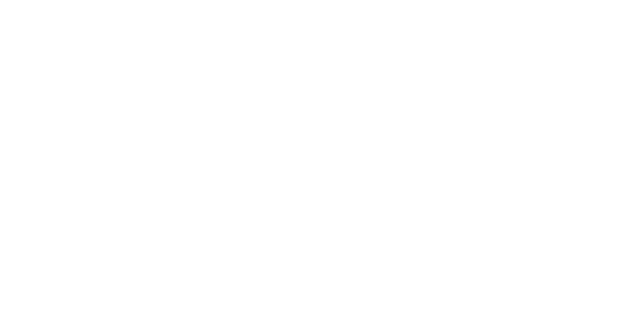
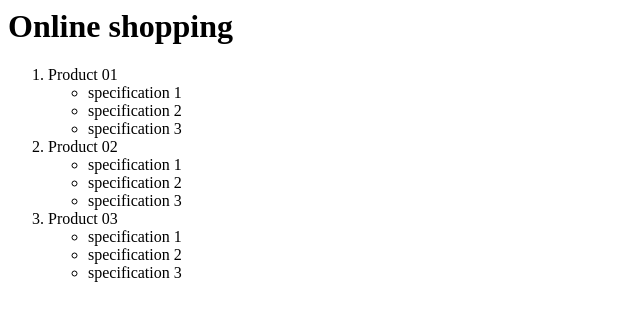
Before and after one commit to Amoda-Nilnuwan/Amoda, a plain HTML site: page Index.html in a window 1280 px wide. Shown: the whole page, without its empty margins (0-640 px from the left). Drawn offline with Linux system fonts and the light colour scheme.

Commit message:
Update Index.html

```diff
--- a/Index.html
+++ b/Index.html
@@ -1,3 +1,48 @@
 <html>
-<title>test</title>
+  <head>
+    <title>
+    <h1>Products</h1>
+    </title>
+    <h1>Online shopping </h1>
+    </head>
+  <body>
+  <ol>
+    <li>Product 01
+  <ul>
+    <li>specification 1
+      </li>
+    <li>specification 2
+      </li>
+    <li>specification 3
+      </li>
+    </ul>
+
+  </li>
+
+    <li>Product 02
+  <ul>
+    <li>specification 1
+      </li>
+    <li>specification 2
+      </li>
+    <li>specification 3
+      </li>
+    </ul>
+
+  </li>
+
+
+    <li>Product 03
+  <ul>
+    <li>specification 1
+      </li>
+    <li>specification 2
+      </li>
+    <li>specification 3
+      </li>
+    </ul>
+</li>
+</ol>
+
+</body>
 </html>
```
